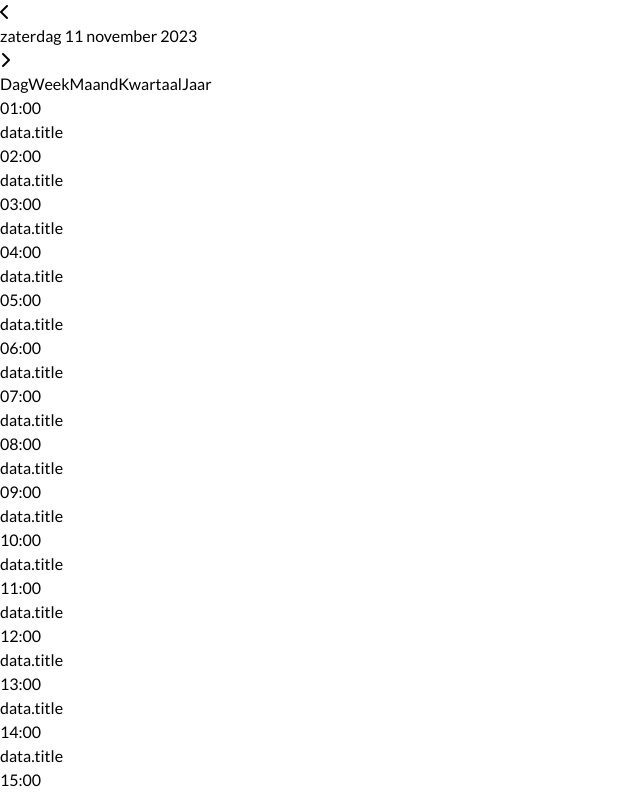
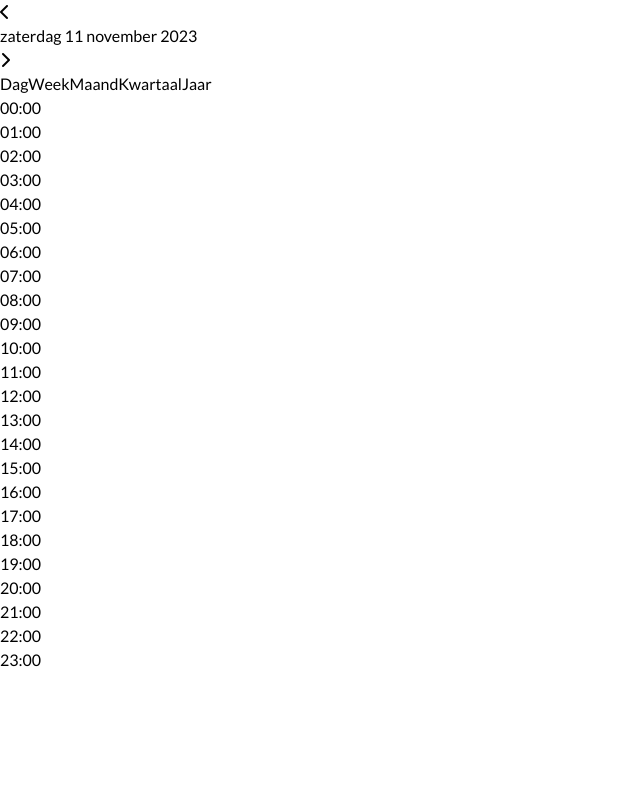
Before and after one commit to Cairhiin/calendar, a Vue app: page / in a window 1280 px wide. Shown: the top 796 px of the page, without its empty margins (0-640 px from the left). Built offline with nearby package versions, Linux system fonts and the light colour scheme.

Commit message:
Add meeting items to the day view - little janky still

```diff
--- a/src/components/Calendar/Components/MeetingItem.vue
+++ b/src/components/Calendar/Components/MeetingItem.vue
@@ -1,22 +1,74 @@
 <template>
-    <div class="bg-green-700" :class="{
-        'bg-sky-700': type === 'meeting',
-        'bg-red-700': type === 'todo' && !isFinished
-    }">
-        <h4 class="text-white font-bold text-sm">data.title</h4>
+    <div class="bg-green-800/75 absolute rounded p-2 text-white shadow" :style="{
+        'height': `${height}px`,
+        'top': `${positionY}px`,
+        'left': '50px',
+        'width': `calc(${100}% - 50px)`
+    }" :class="{
+    'bg-sky-800/75': item.type === 'meeting',
+    'bg-red-800/50': item.type === 'todo' && !isFinished,
+}">
+        <h4 class="font-bold text-sm uppercase">{{ item.title }}</h4>
+        <p class="truncate text-slate-200/75">{{ item.description }}</p>
     </div>
 </template>
 
 <script>
+const WORK_HOUR_CELL_HEIGHT = 127;
+const NONWORK_HOUR_CELL_HEIGHT = 47;
+const BORDER = 1;
+
 export default {
+    data() {
+        return {
+
+        }
+    },
     computed: {
         isFinished() {
-            return !(new Date(this.todo.due_date) > new Date() && !this.todo.data_completed)
+            return new Date(this.item.ends_at) > new Date() && !this.item.data_completed;
+        },
+        height() {
+            const isBeforeWorkingHours = this.item.starts_at.getHours() < 8;
+            const endsBeforeWorkingHours = this.item.ends_at.getHours() < 8;
+
+            if (this.item.ends_at.getDate() !== this.item.starts_at.getDate()) {
+                return (17 - this.item.starts_at.getHours()) * (WORK_HOUR_CELL_HEIGHT + BORDER) + 7 * (NONWORK_HOUR_CELL_HEIGHT + BORDER);
+            }
+
+            if (isBeforeWorkingHours) {
+                const beforeWorkingDay = endsBeforeWorkingHours ?
+                    ((this.item.ends_at.getHours() + this.item.ends_at.getMinutes() / 60)
+                        - (this.item.starts_at.getHours() + this.item.starts_at.getMinutes() / 60))
+                    * (NONWORK_HOUR_CELL_HEIGHT + BORDER)
+                    : (8 - this.item.starts_at.getHours() - this.item.starts_at.getMinutes() / 60) * (NONWORK_HOUR_CELL_HEIGHT + BORDER);
+                const endAmount = !endsBeforeWorkingHours ?
+                    (this.item.ends_at.getHours() - 8 + this.item.ends_at.getMinutes() / 60) * (WORK_HOUR_CELL_HEIGHT + BORDER) : 0;
+                return (
+                    beforeWorkingDay +
+                    endAmount
+                );
+            }
+
+            //return Math.round((this.item.ends_at.getTime() - this.item.starts_at.getTime()) / 60000) / 60 * 127;
+
+        },
+        width() {
+            return
+        },
+        positionY() {
+            return this.calculateY();
+        },
+    },
+    methods: {
+        calculateY() {
+            if (this.item.starts_at.getHours() >= 8) return 8 * 48 + (this.item.starts_at.getHours() - 8 + this.item.starts_at.getMinutes() / 60) * 128;
+            else return (this.item.starts_at.getHours() + this.item.starts_at.getMinutes() / 60) * 48;
         }
     },
     props: {
         type: String,
-        data: Object
+        item: Object,
     }
 }
 </script>
--- a/src/components/Calendar/Content.vue
+++ b/src/components/Calendar/Content.vue
@@ -15,6 +15,7 @@ import MonthView from './Views/MonthView.vue';
 import QuarterView from './Views/QuarterView.vue';
 import YearView from './Views/YearView.vue';
 import { meetings } from './Data/index.js';
+import { todos } from './Data/index.js';
 
 export default {
     components: {
@@ -26,7 +27,7 @@ export default {
     },
     computed: {
         calendarItems() {
-            return meetings;
+            return [...meetings, ...todos].filter(item => new Date(item.starts_at).getDate() === this.calendarDate.getDate());
         }
     },
     props: {
--- a/src/components/Calendar/Data/index.js
+++ b/src/components/Calendar/Data/index.js
@@ -1,16 +1,32 @@
 export const meetings = [
   {
     id: 1,
+    type: "meeting",
     owner: "Frank van de Voorde",
-    title: "Dentist appointment",
-    description: "Filling and stone removal",
-    starts_at: new Date("November 17, 2023 11:00:00"),
-    ends_at: new Date("November 17, 2023 11:45:00"),
+    title: "Garage",
+    description: "New winter tires",
+    starts_at: new Date("November 14, 2023 5:30:00"),
+    ends_at: new Date("November 14, 2023 7:35:00"),
+  },
+  {
+    id: 2,
+    type: "meeting",
+    owner: "Frank van de Voorde",
+    title: "Doctor appointment",
+    description: "Checkup",
+    starts_at: new Date("November 17, 2023 14:00:00"),
+    ends_at: new Date("November 17, 2023 14:45:00"),
   },
 ];
 
 export const todos = [
   {
-    id: 1,
+    id: 2,
+    type: "todo",
+    owner: "Frank van de Voorde",
+    title: "Finish Website",
+    description: "Finalize the documentation and fix some bugs",
+    starts_at: new Date("November 14, 2023 14:00:00"),
+    ends_at: new Date("November 17, 2023 14:45:00"),
   },
 ];
--- a/src/components/Calendar/Views/DayView.vue
+++ b/src/components/Calendar/Views/DayView.vue
@@ -1,17 +1,17 @@
 <template>
-    <div>
-        <div v-for="hour in day" class="flex items-start" :class="{ 'items-center': hour < 8 || hour >= 17 }" :key="hour">
-            <div class="pr-2 text-right">
-                {{ hour < 10 ? `0${hour}` : hour }}:00 </div>
+    <div class="relative">
+        <div v-for="hour in day" class="flex items-start" :key="hour">
+            <div class="pr-2 text-right -mt-3">
+                {{ hour - 1 < 10 ? `0${hour - 1}` : hour - 1 }}:00 </div>
                     <div :class="{
-                        'h-32': hour >= 8 && hour < 17,
-                        'h-12 bg-stone-300': hour < 8 || hour >= 17
-                    }" class="border-b border-stone-200 bg-stone-100 flex-1 px-4">
-                        <template v-for="(item, index) in calendarItems" :key="calendarItems.id">
-                            <MeetingItem type="meeting" :data="item" />
-                        </template>
+                        'h-32': hour - 1 >= 8 && hour - 1 < 17,
+                        'h-12 bg-stone-300': hour - 1 < 8 || hour - 1 >= 17
+                    }" class="border-b border-stone-200 bg-stone-100 flex-1">
                     </div>
             </div>
+            <template v-for="item in calendarItems" :key="calendarItems.id">
+                <MeetingItem type="meeting" :item="item" />
+            </template>
         </div>
 </template>
 
@@ -30,10 +30,5 @@ export default {
     props: {
         calendarItems: Object
     },
-    methods: {
-        getCalendarItems() {
-
-        }
-    }
 }
 </script>
```
